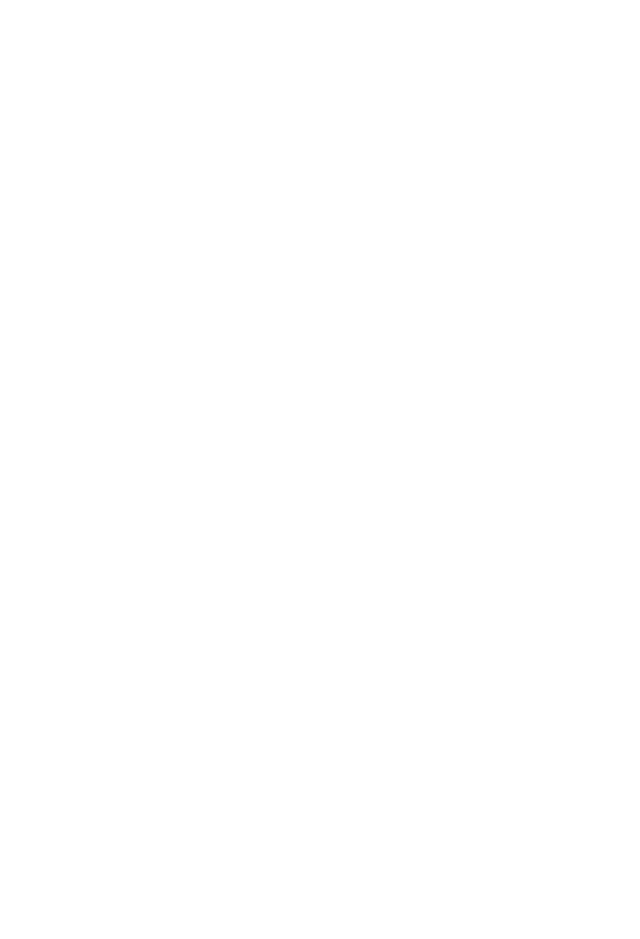
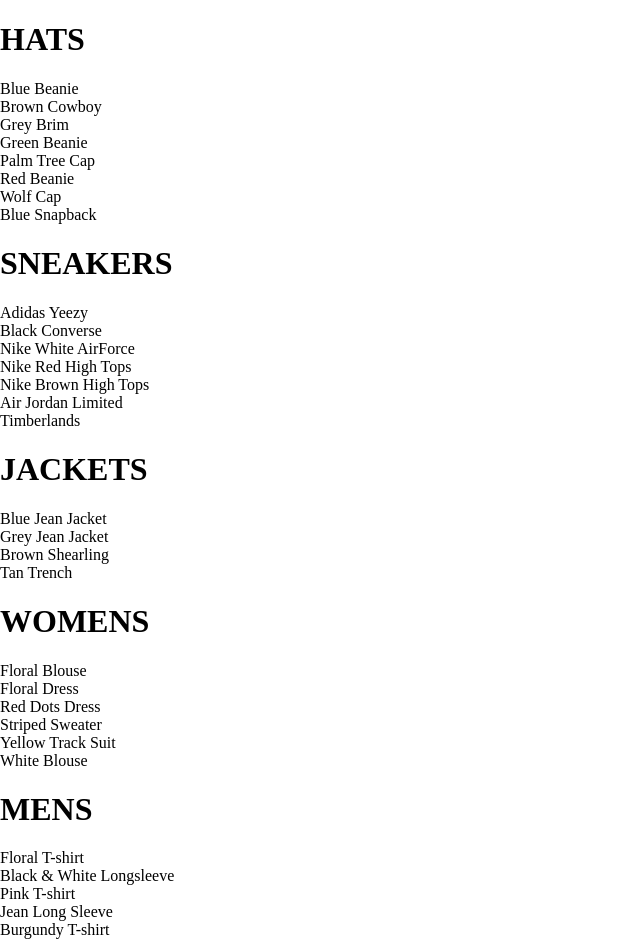
Before and after one commit to xinyueyang/crwn-clothing, a React (Create React App) app: page /shop in a window 1280 px wide. Shown: the whole page, without its empty margins (0-640 px from the left). Before the commit the page ends 800 px from the top, so only its background shows below. Built offline with nearby package versions, Linux system fonts and the light colour scheme.

Commit message:
Add collection-preview component and style

```diff
--- a/src/App.js
+++ b/src/App.js
@@ -3,19 +3,15 @@
 import './App.css';
 
 import HomePage from './pages/homepage/homepage.component';
+import ShopPage from './pages/homepage/shop/shop.component';
 
-const HatsPage= () => (
-  <div>
-     <h1>HATS PAGE</h1>
-  </div>
-)
 
 function App() {
   return (
     <div>
       <switch>
          <Route exact path='/' component={HomePage} />
-         <Route exact path='/hats' component={HatsPage} />
+         <Route path='/shop' component={ShopPage} />
       </switch>
     </div>
 
--- /dev/null
+++ b/src/components/preview-collection/preview-collection.component.jsx
@@ -0,0 +1,16 @@
+const CollectionPreview = ({title, items}) => (
+  <div className='collection-preview'>
+      <h1 className ='title'> {title.toUpperCase()} </h1>
+      <div className ='preview'>
+         {
+             items
+              .filter((item,idx)=>idx ,4)
+              .map(item =>(
+                 <div key={item.id}> {item.name}</div>
+             ))
+         }
+      </div>
+  </div>
+
+)
+export default CollectionPreview;
--- /dev/null
+++ b/src/pages/homepage/shop/shop.component.jsx
@@ -0,0 +1,29 @@
+import React from 'react';
+import SHOP_DATA from './shop.data';
+
+import CollectionPreview from '../../../components/preview-collection/preview-collection.component';
+
+class ShopPage extends React.Component{
+
+    constructor(){
+        super();
+        this.state = {
+            collections : SHOP_DATA
+        }
+    }
+
+    render(){
+        const {collections} =this.state;
+
+        return (
+            <div className='shop-page'>
+                {
+                    collections.map(({id, ...otherCollectionProps}) => (
+                        <CollectionPreview key={id} {...otherCollectionProps} />
+                    ))
+                }
+            </div>
+        )
+    }
+}
+export default ShopPage;
--- /dev/null
+++ b/src/pages/homepage/shop/shop.data.js
@@ -0,0 +1,286 @@
+/* Used as starting data for ShopPage */
+
+const SHOP_DATA = [
+  {
+    id: 1,
+    title: 'Hats',
+    routeName: 'hats',
+    items: [
+      {
+        id: 1,
+        name: 'Brown Brim',
+        // imageUrl: 'https://i.ibb.co/ZYW3VTp/brown-brim.png',
+        imageUrl: "/images/shop-img/hats/brown-brim.png",
+        price: 25
+      },
+      {
+        id: 2,
+        name: 'Blue Beanie',
+        // imageUrl: 'https://i.ibb.co/ypkgK0X/blue-beanie.png',
+        imageUrl: "/images/shop-img/hats/blue-beanie.png",
+        price: 18
+      },
+      {
+        id: 3,
+        name: 'Brown Cowboy',
+        // imageUrl: 'https://i.ibb.co/QdJwgmp/brown-cowboy.png',
+        imageUrl: "/images/shop-img/hats/brown-cowboy.png",
+        price: 35
+      },
+      {
+        id: 4,
+        name: 'Grey Brim',
+        // imageUrl: 'https://i.ibb.co/RjBLWxB/grey-brim.png',
+        imageUrl: "/images/shop-img/hats/grey-brim.png",
+        price: 25
+      },
+      {
+        id: 5,
+        name: 'Green Beanie',
+        // imageUrl: 'https://i.ibb.co/YTjW3vF/green-beanie.png',
+        imageUrl: "/images/shop-img/hats/green-beanie.png",
+        price: 18
+      },
+      {
+        id: 6,
+        name: 'Palm Tree Cap',
+        // imageUrl: 'https://i.ibb.co/rKBDvJX/palm-tree-cap.png',
+        imageUrl: "/images/shop-img/hats/palm-tree-cap.png",
+        price: 14
+      },
+      {
+        id: 7,
+        name: 'Red Beanie',
+        // imageUrl: 'https://i.ibb.co/bLB646Z/red-beanie.png',
+        imageUrl: "/images/shop-img/hats/red-beanie.png",
+        price: 18
+      },
+      {
+        id: 8,
+        name: 'Wolf Cap',
+        // imageUrl: 'https://i.ibb.co/1f2nWMM/wolf-cap.png',
+        imageUrl: "/images/shop-img/hats/wolf-cap.png",
+        price: 14
+      },
+      {
+        id: 9,
+        name: 'Blue Snapback',
+        // imageUrl: 'https://i.ibb.co/X2VJP2W/blue-snapback.png',
+        imageUrl: "/images/shop-img/hats/blue-snapback.png",
+        price: 16
+      }
+    ]
+  },
+  {
+    id: 2,
+    title: 'Sneakers',
+    routeName: 'sneakers',
+    items: [
+      {
+        id: 10,
+        name: 'Adidas NMD',
+        // imageUrl: 'https://i.ibb.co/0s3pdnc/adidas-nmd.png',
+        imageUrl: "/images/shop-img/sneakers/adidas-nmd.png",
+        price: 220
+      },
+      {
+        id: 11,
+        name: 'Adidas Yeezy',
+        // imageUrl: 'https://i.ibb.co/dJbG1cT/yeezy.png',
+        imageUrl: "/images/shop-img/sneakers/yeezy.png",
+        price: 280
+      },
+      {
+        id: 12,
+        name: 'Black Converse',
+        // imageUrl: 'https://i.ibb.co/bPmVXyP/black-converse.png',
+        imageUrl: "/images/shop-img/sneakers/black-converse.png",
+        price: 110
+      },
+      {
+        id: 13,
+        name: 'Nike White AirForce',
+        // imageUrl: 'https://i.ibb.co/1RcFPk0/white-nike-high-tops.png',
+        imageUrl: "/images/shop-img/sneakers/white-nike-high-tops.png",
+        price: 160
+      },
+      {
+        id: 14,
+        name: 'Nike Red High Tops',
+        // imageUrl: 'https://i.ibb.co/QcvzydB/nikes-red.png',
+        imageUrl: "/images/shop-img/sneakers/nikes-red.png",
+        price: 160
+      },
+      {
+        id: 15,
+        name: 'Nike Brown High Tops',
+        // imageUrl: 'https://i.ibb.co/fMTV342/nike-brown.png',
+        imageUrl: "/images/shop-img/sneakers/nike-brown.png",
+        price: 160
+      },
+      {
+        id: 16,
+        name: 'Air Jordan Limited',
+        // imageUrl: 'https://i.ibb.co/w4k6Ws9/nike-funky.png',
+        imageUrl: "/images/shop-img/sneakers/nike-funky.png",
+        price: 190
+      },
+      {
+        id: 17,
+        name: 'Timberlands',
+        // imageUrl: 'https://i.ibb.co/Mhh6wBg/timberlands.png',
+        imageUrl: "/images/shop-img/sneakers/timberlands.png",
+        price: 200
+      }
+    ]
+  },
+  {
+    id: 3,
+    title: 'Jackets',
+    routeName: 'jackets',
+    items: [
+      {
+        id: 18,
+        name: 'Black Jean Shearling',
+        // imageUrl: 'https://i.ibb.co/XzcwL5s/black-shearling.png',
+        imageUrl: "/images/shop-img/jackets/black-shearling.png",
+        price: 125
+      },
+      {
+        id: 19,
+        name: 'Blue Jean Jacket',
+        // imageUrl: 'https://i.ibb.co/mJS6vz0/blue-jean-jacket.png',
+        imageUrl: "/images/shop-img/jackets/blue-jean-jacket.png",
+        price: 90
+      },
+      {
+        id: 20,
+        name: 'Grey Jean Jacket',
+        // imageUrl: 'https://i.ibb.co/N71k1ML/grey-jean-jacket.png',
+        imageUrl: "/images/shop-img/jackets/grey-jean-jacket.png",
+        price: 90
+      },
+      {
+        id: 21,
+        name: 'Brown Shearling',
+        // imageUrl: 'https://i.ibb.co/s96FpdP/brown-shearling.png',
+        imageUrl: "/images/shop-img/jackets/brown-shearling.png",
+        price: 165
+      },
+      {
+        id: 22,
+        name: 'Tan Trench',
+        // imageUrl: 'https://i.ibb.co/M6hHc3F/brown-trench.png',
+        imageUrl: "/images/shop-img/jackets/brown-trench.png",
+        price: 185
+      }
+    ]
+  },
+  {
+    id: 4,
+    title: 'Womens',
+    routeName: 'womens',
+    items: [
+      {
+        id: 23,
+        name: 'Blue Tanktop',
+        // imageUrl: 'https://i.ibb.co/7CQVJNm/blue-tank.png',
+        imageUrl: "/images/shop-img/womens/blue-tank.png",
+        price: 25
+      },
+      {
+        id: 24,
+        name: 'Floral Blouse',
+        // imageUrl: 'https://i.ibb.co/4W2DGKm/floral-blouse.png',
+        imageUrl: "/images/shop-img/womens/floral-blouse.png",
+        price: 20
+      },
+      {
+        id: 25,
+        name: 'Floral Dress',
+        // imageUrl: 'https://i.ibb.co/KV18Ysr/floral-skirt.png',
+        imageUrl: "/images/shop-img/womens/floral-skirt.png",
+        price: 80
+      },
+      {
+        id: 26,
+        name: 'Red Dots Dress',
+        // imageUrl: 'https://i.ibb.co/N3BN1bh/red-polka-dot-dress.png',
+        imageUrl: "/images/shop-img/womens/red-polka-dot-dress.png",
+        price: 80
+      },
+      {
+        id: 27,
+        name: 'Striped Sweater',
+        // imageUrl: 'https://i.ibb.co/KmSkMbH/striped-sweater.png',
+        imageUrl: "/images/shop-img/womens/striped-sweater.png",
+        price: 45
+      },
+      {
+        id: 28,
+        name: 'Yellow Track Suit',
+        // imageUrl: 'https://i.ibb.co/v1cvwNf/yellow-track-suit.png',
+        imageUrl: "/images/shop-img/womens/yellow-track-suit.png",
+        price: 135
+      },
+      {
+        id: 29,
+        name: 'White Blouse',
+        // imageUrl: 'https://i.ibb.co/qBcrsJg/white-vest.png',
+        imageUrl: "/images/shop-img/womens/white-vest.png",
+        price: 20
+      }
+    ]
+  },
+  {
+    id: 5,
+    title: 'Mens',
+    routeName: 'mens',
+    items: [
+      {
+        id: 30,
+        name: 'Camo Down Vest',
+        // imageUrl: 'https://i.ibb.co/xJS0T3Y/camo-vest.png',
+        imageUrl: "/images/shop-img/mens/camo-vest.png",
+        price: 325
+      },
+      {
+        id: 31,
+        name: 'Floral T-shirt',
+        // imageUrl: 'https://i.ibb.co/qMQ75QZ/floral-shirt.png',
+        imageUrl: "/images/shop-img/mens/floral-shirt.png",
+        price: 20
+      },
+      {
+        id: 32,
+        name: 'Black & White Longsleeve',
+        // imageUrl: 'https://i.ibb.co/55z32tw/long-sleeve.png',
+        imageUrl: "/images/shop-img/mens/long-sleeve.png",
+        price: 25
+      },
+      {
+        id: 33,
+        name: 'Pink T-shirt',
+        // imageUrl: 'https://i.ibb.co/RvwnBL8/pink-shirt.png',
+        imageUrl: "/images/shop-img/mens/pink-shirt.png",
+        price: 25
+      },
+      {
+        id: 34,
+        name: 'Jean Long Sleeve',
+        // imageUrl: 'https://i.ibb.co/VpW4x5t/roll-up-jean-shirt.png',
+        imageUrl: "/images/shop-img/mens/roll-up-jean-shirt.png",
+        price: 40
+      },
+      {
+        id: 35,
+        name: 'Burgundy T-shirt',
+        // imageUrl: 'https://i.ibb.co/mh3VM1f/polka-dot-shirt.png',
+        imageUrl: "/images/shop-img/mens/polka-dot-shirt.png",
+        price: 25
+      }
+    ]
+  }
+];
+
+export default SHOP_DATA;
```
Also changed, not shown: src/components/preview-collection/preview-collection.style.scss (added), src/pages/homepage/shop/shop.style.scss (added).
